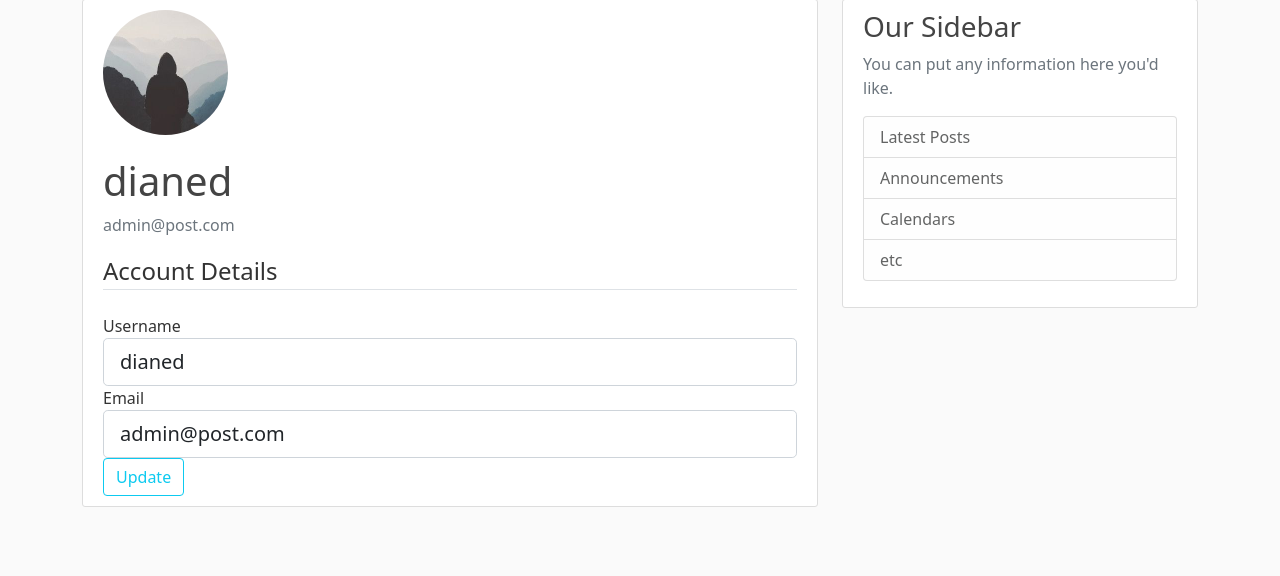
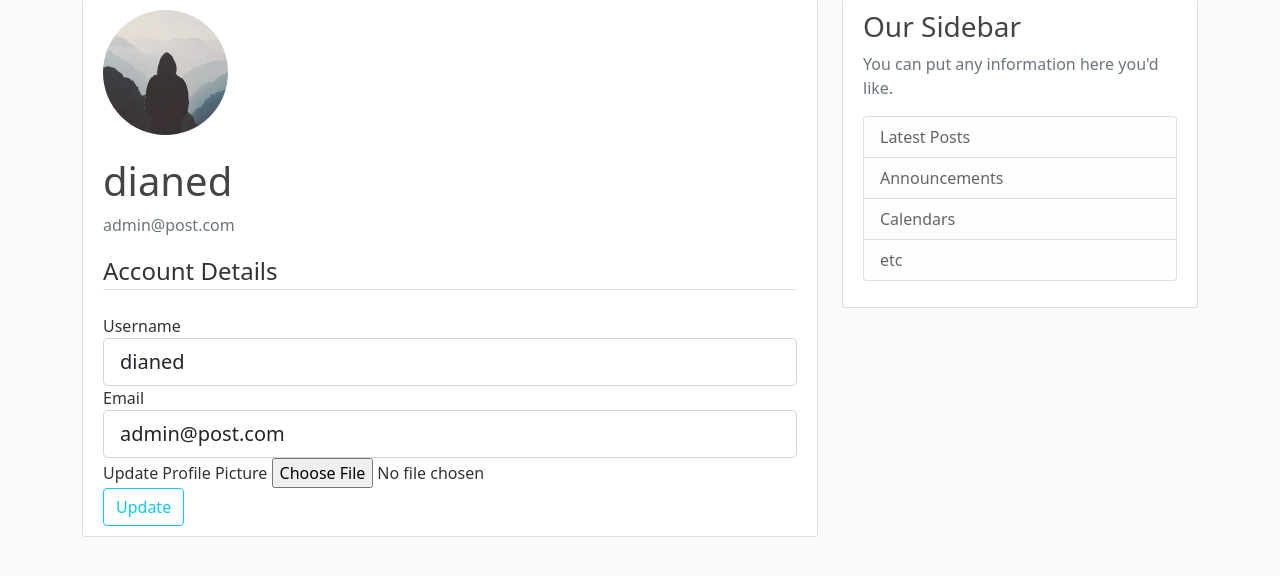
Before and after one commit to 16084/flask_blog, a Flask app: page /account in a window 1280 px wide. Shown: the part 81-657 px from the top of the page. Run offline with Flask 2, Linux system fonts and the light colour scheme; a user stored in the database is signed in; some libraries are stand-ins or nearby versions.

Commit message:
lesson 26 - flash blog 24 (profile picture0
added that users can change their profile picture

```diff
--- a/main_app/forms.py
+++ b/main_app/forms.py
@@ -1,4 +1,5 @@
 from flask_wtf import FlaskForm
+from flask_wtf.file import FileField, FileAllowed
 from flask_login import current_user
 from wtforms import StringField, PasswordField, SubmitField, BooleanField
 from wtforms.validators import DataRequired, Length, Email, EqualTo, ValidationError
@@ -33,6 +34,8 @@ class UpdateAccountForm(FlaskForm):
 
     email = StringField('Email', validators=[DataRequired(), Email()])
 
+    picture = FileField('Update Profile Picture', validators=[FileAllowed(['jpg', 'png'])])
+
     submit = SubmitField('Update')
 
     def validate_username(self, username):
--- a/main_app/routes.py
+++ b/main_app/routes.py
@@ -1,3 +1,5 @@
+import os
+import secrets
 from flask import Flask, render_template, url_for, flash, redirect, request
 from main_app import app, db, bcrypt
 from main_app.forms import RegistrationForm, LoginForm, UpdateAccountForm
@@ -81,12 +83,24 @@ def logout():
     logout_user()
     return redirect(url_for('home'))
 
+def save_picture(form_picture):
+    random_hex = secrets.token_hex(8)
+    _, f_ext = os.path.splitext(form_picture.filename)
+    picture_fn = random_hex + f_ext
+    picture_path = os.path.join(app.root_path,'static/profile_pics', picture_fn)
+    form_picture.save(picture_path)
+
+    return picture_fn
+
 @app.route("/account", methods=['GET', 'POST'])
 @login_required
 def account():
     form = UpdateAccountForm()
     if form.validate_on_submit():
-        current_user.username = form.username.data
+        if form.picture.data:
+            picture_file = save_picture(form.picture.data)
+            current_user.image_file = picture_file
+
         current_user.email = form.email.data
         db.session.commit()
         flash('Your account has been updated','success')
--- a/main_app/templates/account.html
+++ b/main_app/templates/account.html
@@ -8,7 +8,7 @@
             <p class="text-secondary">{{current_user.email}}</p>
         </div>
         </div>
-            <form method="POST" action="">
+            <form method="POST" action="" enctype="multipart/form-data">
                 {{ form.hidden_tag() }}
                 <fieldset class="form-group">
                     <legend class="border-bottom mb-4"> Account Details  </legend>
@@ -41,7 +41,15 @@
                         {{ form.email(class= "form-control form-control-lg") }}
                         {% endif %}
                     </div>
-
+                    <div class="form-group">
+                        {{ form.picture.label()}}
+                        {{ form.picture(class="form-control-file")}}
+                        {% if form.picture.errors %}
+                            {% for error in form.picture.errors %}
+                                <span class="text-danger">{{ error }}</span></br>
+                            {% endfor %}
+                        {% endif %}
+                    </div>
                 </fieldset>
                 <div class="form-group">
                     {{ form.submit(class="btn btn-outline-info") }}
```
Also changed, not shown: main_app/site.db, main_app/static/profile_pics/20d14bbe7e1178a9.jpg (added).
